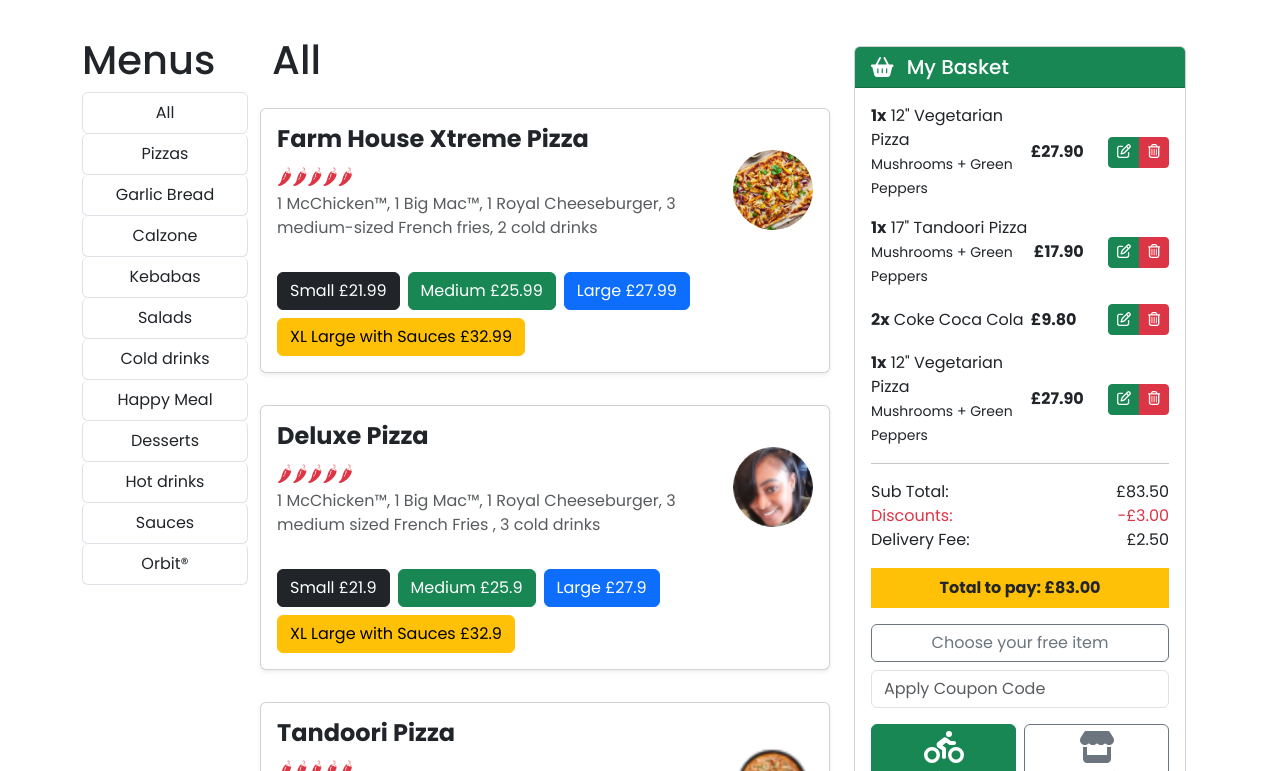
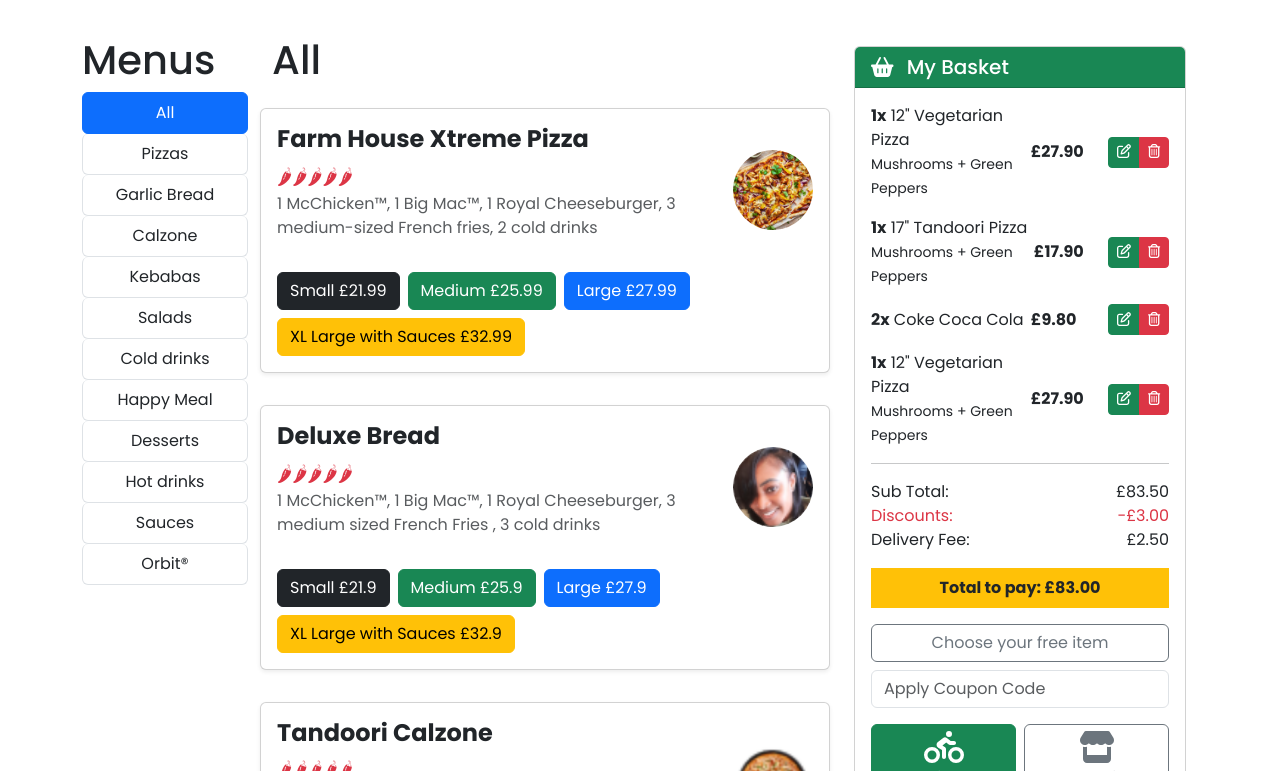
Before and after one commit to bijoymalaker/quickBite, a Vue app: page /restaurants in a window 1280 px wide. Shown: the part 529-1300 px from the top of the page. Built offline with nearby package versions, Linux system fonts and the light colour scheme.

Commit message:
restuarent page filter complete

```diff
--- a/src/pages/Restaurants.vue
+++ b/src/pages/Restaurants.vue
@@ -26,26 +26,23 @@
           <h1>Menus</h1>
           <!-- Tab navs -->
           <div class="d-md-none">
-            <select class="form-select" v-model="selectedFood" @change="selectFood(selectedFood)">
-              <option v-for="(food, index) in foodCategory" :key="index" :value="food">{{ food }}</option>
+            <select class="form-select">
+              <option v-for="(food, index) in foodCategory" :key="index" :value="food" :class="{ active:food === selectFoodCategory }">{{ food }}</option>
             </select>
           </div>
           <div class="nav flex-column nav-pills text-center nav-item list-group d-none d-md-flex" id="v-pills-tab" role="tablist"
             aria-orientation="vertical">
             <a v-for="(food, index) in foodCategory" :key="index" class="nav-link list-group-item"
-              :class="{ active: selectedFood === food }" id="v-pills-link1-tab" data-bs-toggle="pill"
-              href="#v-pills-link1" role="tab" aria-controls="v-pills-link1" aria-selected="selectedFood === food"
-              @click="selectFood(food)">{{ food }}</a>
+              :class="{ active: food === selectFoodCategory, cursor: true }" @click=" selectFoodCategory = food ">{{ food }}</a>
           </div>
         </div>
 
         <div class="col-12 col-md-6">
-          <h1>All</h1>
-          <div class="tab-content" id="v-pills-tabContent">
-            <div class="tab-pane fade show active" id="v-pills-link1" role="tabpanel"
-              aria-labelledby="v-pills-link1-tab">
-              <div class="row">
-                <div class="card p-3 shadow-sm my-3" v-for="(food, index) in foodName" :key="index">
+          <h1>{{ selectFoodCategory }}</h1>
+          <div class="tab-content">
+            <div class="tab-pane fade show active">
+              <div class="row" v-if="filteredFood.length > 0">
+                <div class="card p-3 shadow-sm my-3" v-for="food in filteredFood" :key="food.id">
                   <div class="d-flex align-items-center">
                     <div class="me-3">
                       <h4 class="fw-bold">{{ food.name }}</h4>
@@ -57,7 +54,6 @@
                     <img :src="food.img" :alt="food.name" class="rounded-circle object-fit-cover" width="80"
                       height="80" />
                   </div>
-
                   <div class="mt-3 d-flex flex-wrap gap-2">
                     <button class="btn btn-dark">Small &#163{{ food.Small }}</button>
                     <button class="btn btn-success">Medium &#163{{ food.Medium }}</button>
@@ -66,19 +62,9 @@
                   </div>
                 </div>
               </div>
-            </div>
-            <div class="tab-pane fade" id="v-pills-link2" role="tabpanel" aria-labelledby="v-pills-link2-tab">
-              Lorem ipsum dolor sit amet consectetur, adipisicing elit.
-              Est, excepturi illo neque eaque error corrupti laborum alias
-              veniam natus molestias in cupiditate magnam ratione voluptatem!
-            </div>
-            <div class="tab-pane fade" id="v-pills-link3" role="tabpanel" aria-labelledby="v-pills-link3-tab">
-              Lorem ipsum, dolor sit amet consectetur adipisicing elit.
-              Aspernatur, illum.
-            </div>
-            <div class="tab-pane fade" id="v-pills-link4" role="tabpanel" aria-labelledby="v-pills-link4-tab">
-              Lorem ipsum, dolor sit amet consectetur adipisicing elit.
-              Sequi quasi dicta qui porro eligendi nam doloribus vel minus ullam quam!
+              <div class="text-center" v-else>
+                  <h2>No Food Found</h2>
+              </div>
             </div>
           </div>
         </div>
@@ -109,6 +95,7 @@ import Ellipse64 from "../assets/imgs/restuarent/Ellipse64.png";
 import Ellipse65 from "../assets/imgs/restuarent/Ellipse65.png";
 import Rectangle13 from "../assets/imgs/restuarent/Rectangle13.png";
 import Rectangle15 from "../assets/imgs/restuarent/Rectangle15.png";
+import { computed } from "vue";
 
 
 
@@ -127,10 +114,13 @@ export default {
   },
   data() {
     return {
+      selectFoodCategory: "All",
       foodCategory: ["All", "Pizzas", "Garlic Bread", "Calzone", "Kebabas", "Salads", "Cold drinks", "Happy Meal", "Desserts", "Hot drinks", "Sauces", "Orbit®"],
         foodName: [
           {
+            id: 1,
             name: "Farm House Xtreme Pizza",
+            food: "Pizzas",
             img: Rectangle53,
             details: "1 McChicken™, 1 Big Mac™, 1 Royal Cheeseburger, 3 medium-sized French fries, 2 cold drinks",
             Small: 21.99,
@@ -139,7 +129,9 @@ export default {
             XLarge: 32.99,
           },
           {
-            name: "Deluxe Pizza",
+            id: 2,
+            name: "Deluxe Bread",
+            food: "Garlic Bread",
             img: Ellipse3,
             details: "1 McChicken™, 1 Big Mac™,  1 Royal Cheeseburger, 3 medium sized French Fries , 3 cold drinks",
             Small: 21.90,
@@ -148,7 +140,9 @@ export default {
             XLarge: 32.90,
           },
           {
-            name: "Tandoori Pizza",
+            id: 3,
+            name: "Tandoori Calzone",
+            food : "Calzone",
             img: Ellipse6,
             details: "1 McChicken™, 1 Big Mac™,  1 Royal Cheeseburger, 3 medium sized French Fries , 3 cold drinks",
             Small: 21.90,
@@ -157,7 +151,9 @@ export default {
             XLarge: 32.90,
           },
           {
-            name: "Pepperoni Pizza",
+            id: 4,
+            name: "Pepperoni Kebabas",
+            food: "Kebabas",
             img: Ellipse61,
             details: "1 McChicken™, 1 Big Mac™,  1 Royal Cheeseburger, 3 medium sized French Fries , 3 cold drinks",
             Small: 21.90,
@@ -166,7 +162,9 @@ export default {
             XLarge: 32.90,
           },
           {
-            name: "Margherita Pizza",
+            id: 5,
+            name: "Margherita Salads",
+            food : "Salads",
             img: Ellipse62,
             details: "1 McChicken™, 1 Big Mac™,  1 Royal Cheeseburger, 3 medium sized French Fries , 3 cold drinks",
             Small: 21.90,
@@ -175,7 +173,9 @@ export default {
             XLarge: 32.90,
           },
           {
-            name: "Hawaiian Pizza",
+            id: 6,
+            name: "Hawaiian Desserts",
+            food : "Desserts",
             img: Ellipse64,
             details: "1 McChicken™, 1 Big Mac™,  1 Royal Cheeseburger, 3 medium sized French Fries , 3 cold drinks",
             Small: 21.90,
@@ -184,6 +184,7 @@ export default {
             XLarge: 32.90,
           },
           {
+            id: 7,
             name: "Vegetarian Pizza",
             img: Ellipse65,
             details: "1 McChicken™, 1 Big Mac™,  1 Royal Cheeseburger, 3 medium sized French Fries , 3 cold drinks",
@@ -193,6 +194,7 @@ export default {
             XLarge: 32.90,
           },
           {
+            id: 8,
             name: "Meat Feast Pizza",
             img: Rectangle13,
             details: "1 McChicken™, 1 Big Mac™,  1 Royal Cheeseburger, 3 medium sized French Fries , 3 cold drinks",
@@ -202,6 +204,7 @@ export default {
             XLarge: 32.90,
           },
           {
+
             name: "Chicken Supreme Pizza",
             img: Rectangle15,
             details: "1 McChicken™, 1 Big Mac™,  1 Royal Cheeseburger, 3 medium sized French Fries , 3 cold drinks",
@@ -211,8 +214,22 @@ export default {
             XLarge: 32.90,
           },
         ],
-      };
-    },
+        };
+      },
+    computed: {
+        filteredFood() {
+          if (this.selectFoodCategory === "All") {
+            return this.foodName
+          }
+          else if( this.selectFoodCategory == "" ){
+            return "Not avaliable"
+          }
+          else{
+            return this.foodName.filter(food => food.food === this.selectFoodCategory)
+          }
+
+        }
+      },
     components: {
       ShoppingBacket, ResDetails
     },
@@ -232,4 +249,8 @@ export default {
     top: 60%;
     right: 50%;
   }
+  .cursor{
+    cursor: pointer;
+  }
+
 </style>
```
Also changed, not shown: src/components/ResDetails.vue (line endings or trailing spaces).
